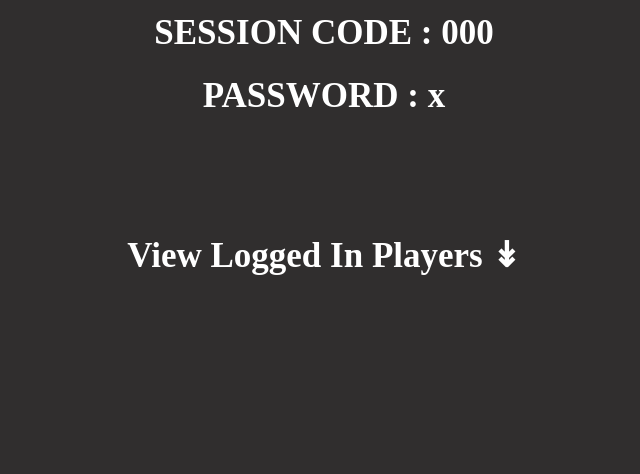
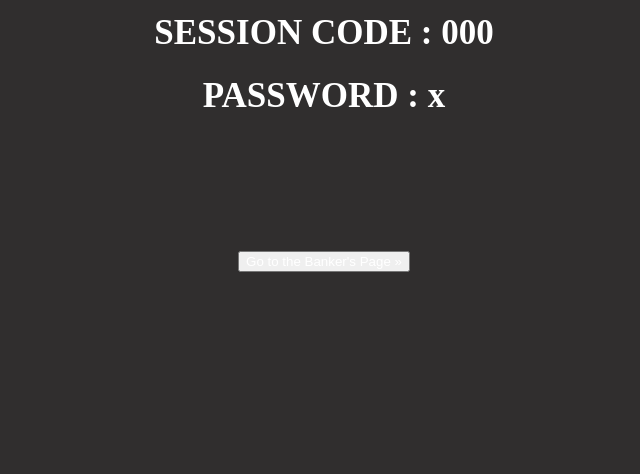
Before and after one commit to abhi-31-g/banking, a Flask app: template templates/banker.html in a window 1280 px wide. Shown: the part 269-743 px from the top of the page, without its empty margins (316-956 px from the left). After the commit the page ends 541 px from the top, so only its background shows below. Run offline with Flask 2, Linux system fonts and the light colour scheme; the template is opened without the code that fills it: most values are stand-ins (such as "Sample title", 1, 10 or a date in 2020).

Commit message:
Tables are also created in the database and worked for the button to redirect to bankers page

```diff
--- a/app.py
+++ b/app.py
@@ -21,9 +21,25 @@ def createtable():
   players=int(request.form.get("players"))
   password=str(random.randint(10000,99999))
   sessioncode=''.join(random.choices(string.ascii_uppercase, k = 8))
+  passwi='#'+password+'$'
   try:
     db.execute("create table "+ sessioncode +" ( id SERIAL PRIMARY KEY NOT NULL, Name VARCHAR NOT NULL, Balance NUMERIC, Liabilities NUMERIC, Assets VARCHAR);")
-    db.commit
+    db.commit()
+    db.execute("insert into sessionslog (sesscode, password) values (:scode,:passwi);",{'scode': sessioncode,'passwi': passwi})
+    db.commit()
   except:
     createtable()
+  db.close()
   return render_template("banker.html",sesscode=sessioncode,passw=password)
+
+@app.route("/player?=login/",methods=["POST"])
+def login():
+  scode=str(request.form.get("scode"))
+  passwin=str(request.form.get("passwd"))
+  scode.upper()
+  passwin.strip('')
+  passwic="#"+passwin+"$"
+  if db.execute("select * from sessionslog where sesscode= :scode and password= :passwic ;",{"scode": scode,"passwic": passwic}).rowcount==1:
+    return "WELCOME TO THE SESSION"
+  else:
+    return "UNKNOWN ERROR"
--- a/static/styles/banker.css
+++ b/static/styles/banker.css
@@ -9,7 +9,7 @@ h1{
   font-size: 35px;
 }
 
-a{
+button{
   color: inherit;
   text-decoration: none;
 }
--- a/templates/banker.html
+++ b/templates/banker.html
@@ -12,13 +12,8 @@
   <h1>SESSION CODE : {{sesscode}}</h1>
   <h1>PASSWORD : {{passw}}</h1>
   <br><br><br><br>
-  <h1><a href="#page2">View Logged In Players &#x21A1;</a></h1>
+  <form class="" action="{# url_for('bankpage',scode=sesscode)#}" method="get">
+    <h1><button type="submit">Go to the Banker's Page &#xbb;</button></h1>
+  </form>
 
 {% endblock %}
-{% block page2 %}
-
-  <ol>
-
-  </ol>
-
-{% endblock %}
--- a/templates/welcome.html
+++ b/templates/welcome.html
@@ -42,7 +42,7 @@
     </div>
     <div class="page" id="player">
       <div class="formi">
-        <form class="bafo" action="{#url_for 'login()'#}" method="post">
+        <form class="bafo" action="{{url_for ('login')}}" method="post">
           <label for="scode">What's the Session Code ?(provided by the banker)</label><br>
           <input type="text" name="scode" placeholder="Code" class="nametext"><br>
           <label for="passwd">Please Enter the Password</label><br>
```
